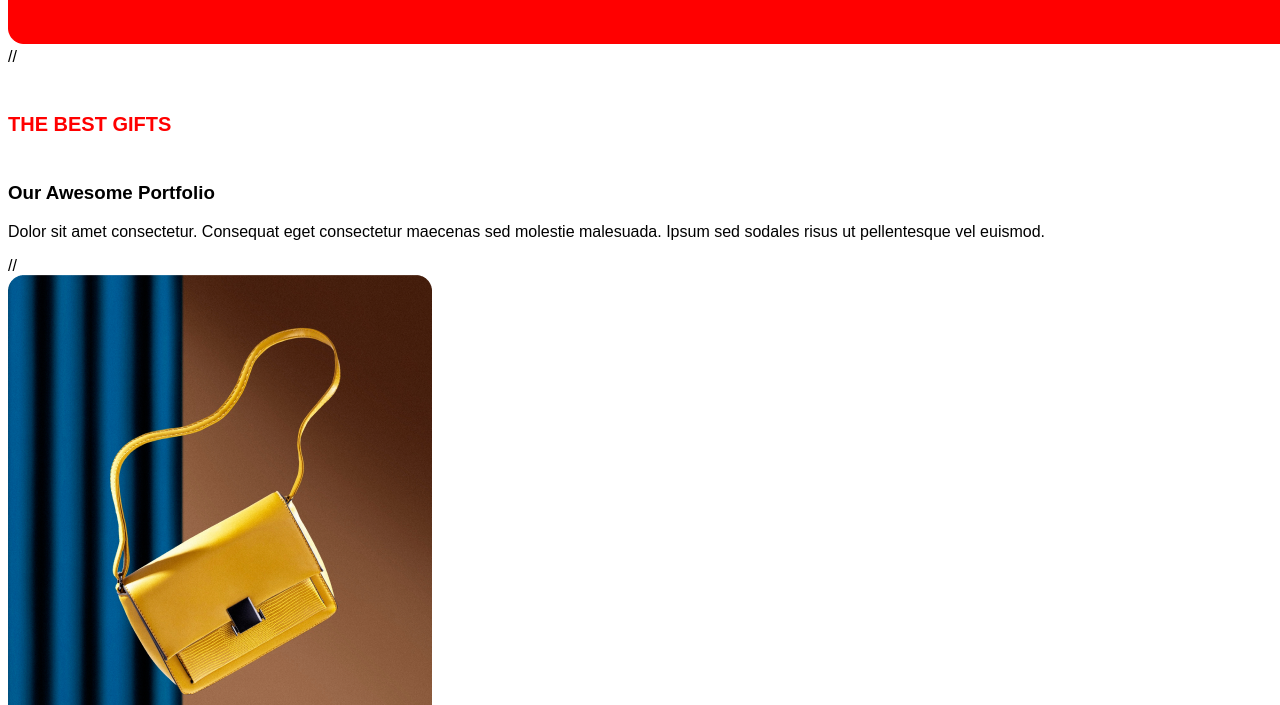
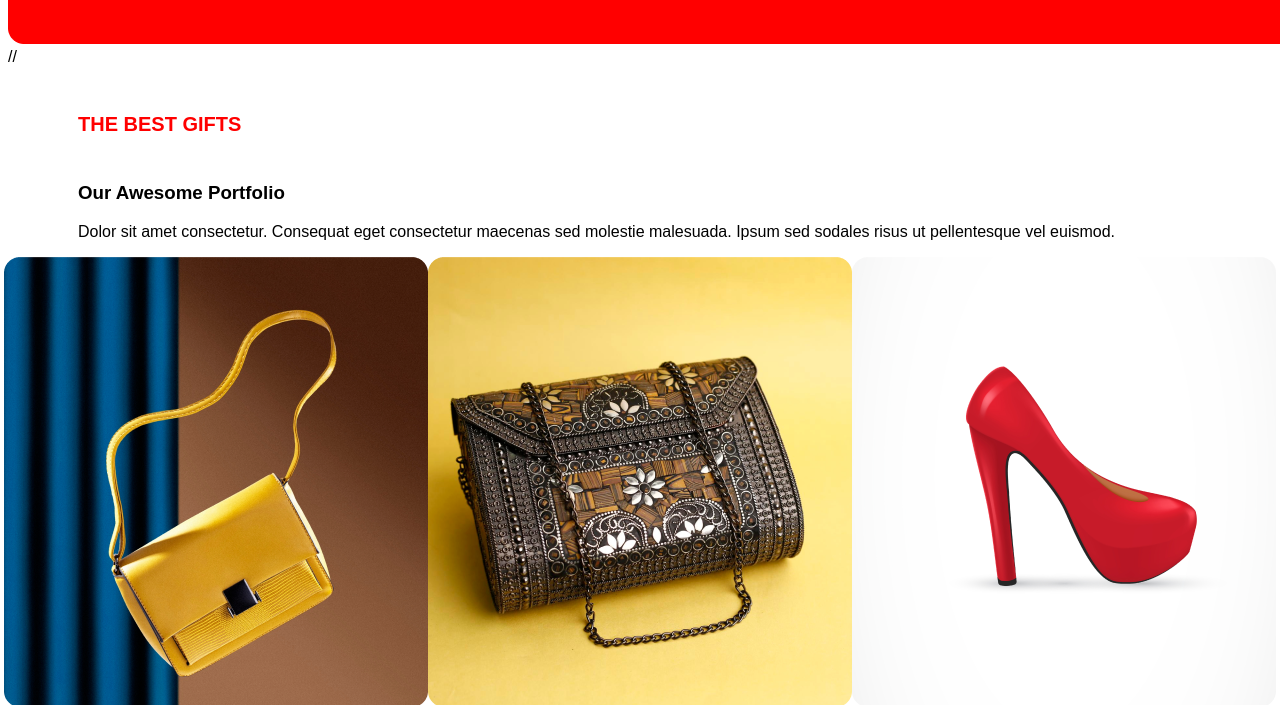
Before and after one commit to NaimuL295/project-task2, a plain HTML site: page index.html in a window 1280 px wide. Shown: the part 3761-4466 px from the top of the page. Drawn offline with Linux system fonts and the light colour scheme.

Commit message:
add new style

```diff
--- a/index.html
+++ b/index.html
@@ -110,12 +110,10 @@
   <p>Dolor sit amet consectetur. Consequat eget consectetur maecenas sed molestie malesuada. Ipsum sed sodales risus ut pellentesque vel euismod.  </p>
    </div>
 
-
-//
 <div  class="item-tip">
-<div> <img class="" src="images/Rectangle 3.png" alt=""></div>
-  <div><img class=""  src="images/Rectangle 4.png" alt=""></div>
- <div><img  class="" src="images/Rectangle 5.png" alt=""></div>
+<img class="" src="images/Rectangle 3.png" alt="">
+  <img class=""  src="images/Rectangle 4.png" alt="">
+ <img  class="" src="images/Rectangle 5.png" alt="">
 </div>
 <div class="item-tip2">
   <div><img  class="" src="images/Rectangle 6.png" alt=""> </div>
--- a/style/style.css
+++ b/style/style.css
@@ -172,19 +172,21 @@ top:200px ;
     width:100%;
 
 }
-item-top-text
+.item-top-text{
+margin: 0 70px;
+}
 
 .item-tip{
     display: flex;
     align-items: center;
     justify-content: center;
-    gap: 20px;
+
 }
 .item-tip2{
     display: flex;
     align-items: center;
     justify-content: center;
-    gap: 20px;
+
 }
 
 
```
